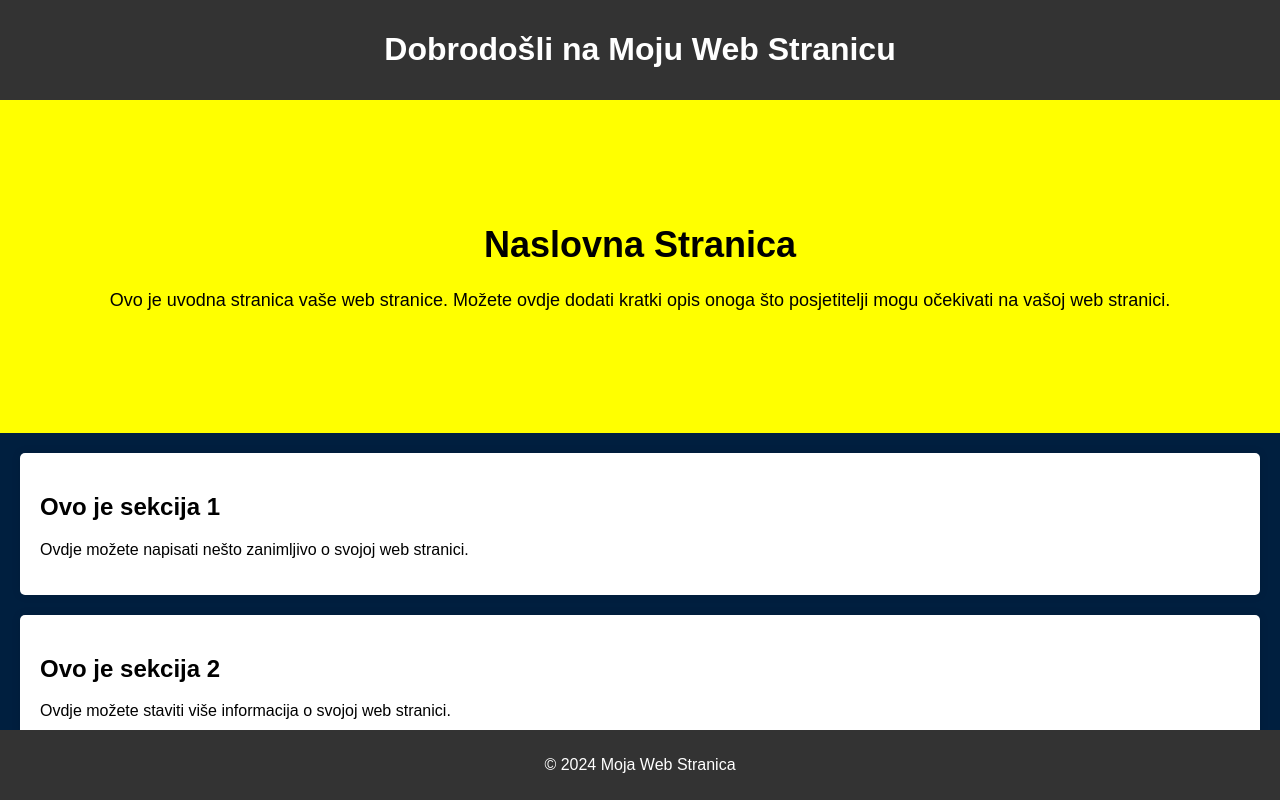
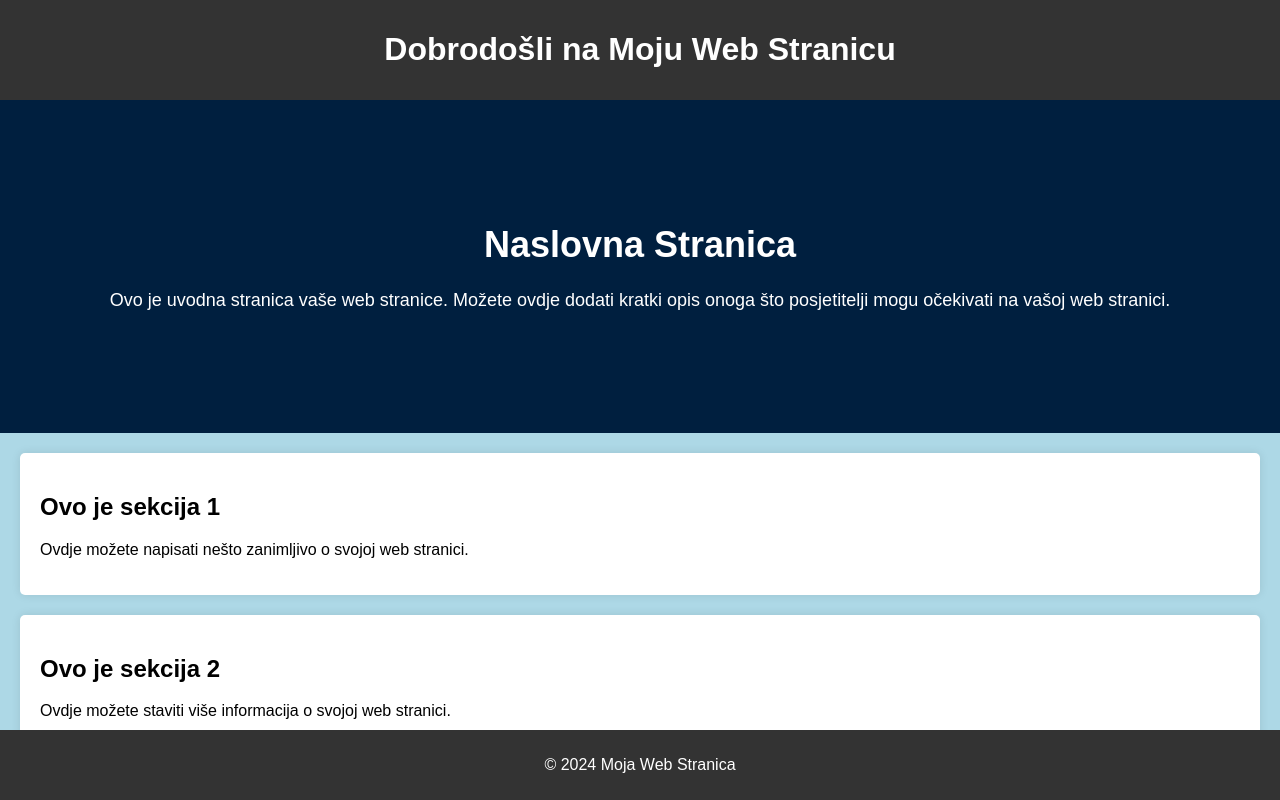
Before and after one commit to READY-COOL/READYCOOL, a plain HTML site: page index.html in a window 1280 px wide. Drawn offline with Linux system fonts and the light colour scheme.

Commit message:
Update index.html

```diff
--- a/index.html
+++ b/index.html
@@ -9,8 +9,8 @@
             font-family: Arial, sans-serif;
             margin: 0;
             padding: 0;
-            background-color: #001f3f; /* Tamno plava pozadina */
-            color: #fff; /* Bijela boja teksta */
+            background-color: #ADD8E6; /* Svjetlo plava pozadina */
+            color: #000; /* Crna boja teksta */
         }
         header {
             background-color: #333;
@@ -38,8 +38,8 @@
         .naslovna {
             text-align: center;
             padding: 100px 0;
-            background-color: #FFFF00; /* Žuta boja pozadine */
-            color: #000; /* Crna boja teksta */
+            background-color: #001f3f; /* Tamno plava pozadina */
+            color: #fff; /* Bijela boja teksta */
         }
         .naslovna h1 {
             font-size: 36px;
```
